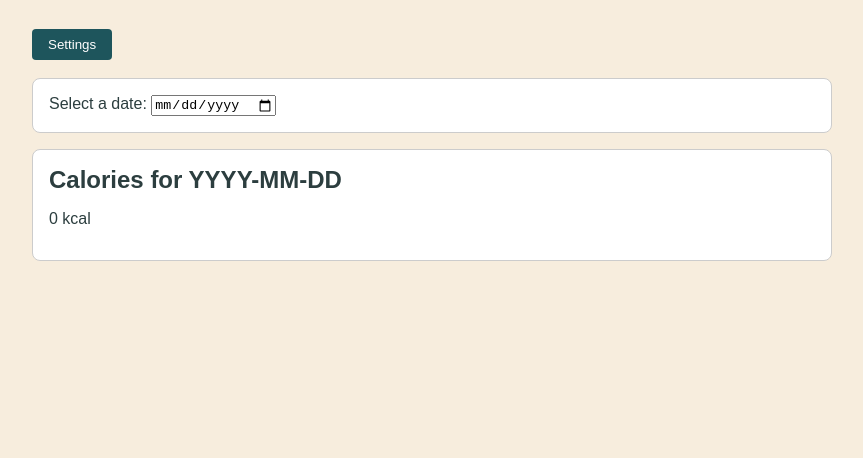
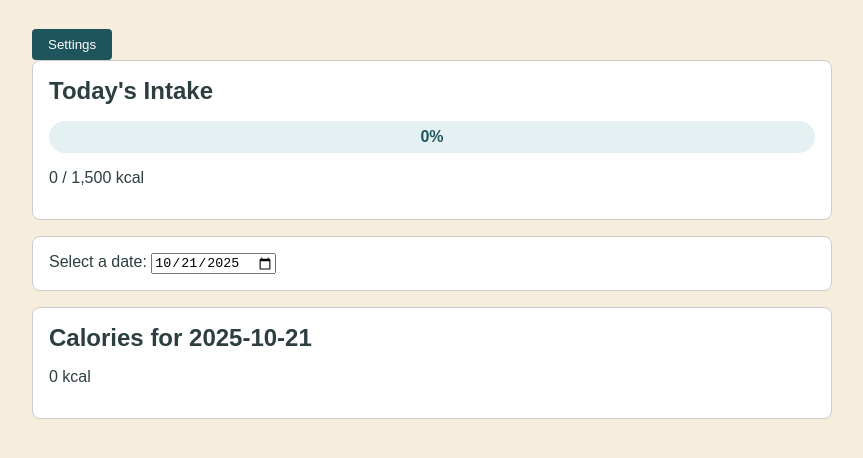
Before and after one commit to drs-az/CalorieTracker, a plain HTML site: page index.html in a window 1280 px wide. Shown: the part 222-680 px from the top of the page, without its empty margins (208-1071 px from the left). Drawn offline with Linux system fonts and the light colour scheme.

Commit message:
Add persistent daily data and progress overview

```diff
--- a/index.html
+++ b/index.html
@@ -48,6 +48,40 @@
     .logo img {
       max-width: 150px;
     }
+    .today-card {
+      position: relative;
+      overflow: hidden;
+    }
+    .progress {
+      position: relative;
+      width: 100%;
+      height: 32px;
+      border-radius: 16px;
+      background: #e4f0f1;
+      margin: 1rem 0 0.5rem;
+      display: flex;
+      align-items: center;
+      justify-content: center;
+      font-weight: bold;
+      color: #1e555c;
+    }
+    .progress-fill {
+      position: absolute;
+      left: 0;
+      top: 0;
+      bottom: 0;
+      width: 0;
+      border-radius: 16px;
+      background: linear-gradient(90deg, #4caf50, #1e555c);
+      transition: width 0.3s ease;
+    }
+    .progress-fill.over-limit {
+      background: linear-gradient(90deg, #ff6b6b, #c62828);
+    }
+    .progress-label {
+      position: relative;
+      z-index: 1;
+    }
   </style>
 </head>
 <body>
@@ -63,7 +97,16 @@
     <input type="file" id="jsonUpload" accept="application/json" />
     <button onclick="exportData()">Export All Data</button>
   </div>
-<br><br>
+
+  <div class="card today-card">
+    <h2>Today's Intake</h2>
+    <div class="progress" role="img" aria-label="Calories consumed towards daily goal">
+      <div class="progress-fill" id="progressFill"></div>
+      <span class="progress-label" id="progressLabel">0%</span>
+    </div>
+    <p id="todayCalories">0 / 1,500 kcal</p>
+  </div>
+
   <div class="calendar">
     <label for="datePicker">Select a date:</label>
     <input type="date" id="datePicker" />
@@ -75,15 +118,75 @@
   </div>
 
   <script>
-    const data = {};
+    const STORAGE_KEY = "calorieTrackerData";
+    const DAILY_LIMIT = 1500;
+    let data = {};
+
     const datePicker = document.getElementById("datePicker");
     const selectedDateDisplay = document.getElementById("selectedDate");
     const caloriesDisplay = document.getElementById("caloriesDisplay");
+    const progressFill = document.getElementById("progressFill");
+    const progressLabel = document.getElementById("progressLabel");
+    const todayCaloriesDisplay = document.getElementById("todayCalories");
+
+    function loadData() {
+      try {
+        const stored = localStorage.getItem(STORAGE_KEY);
+        if (stored) {
+          const parsed = JSON.parse(stored);
+          if (parsed && typeof parsed === "object") {
+            data = parsed;
+          }
+        }
+      } catch (error) {
+        console.warn("Failed to load stored data", error);
+      }
+    }
+
+    function saveData() {
+      try {
+        localStorage.setItem(STORAGE_KEY, JSON.stringify(data));
+      } catch (error) {
+        console.warn("Failed to store data", error);
+      }
+    }
+
+    function formatDateForDisplay(date) {
+      return date || "YYYY-MM-DD";
+    }
+
+    function updateSelectedDateDisplay(date) {
+      const calories = date ? (data[date] || 0) : 0;
+      selectedDateDisplay.textContent = `Calories for ${formatDateForDisplay(date)}`;
+      caloriesDisplay.textContent = `${calories.toLocaleString()} kcal`;
+    }
+
+    function updateTodayView() {
+      const today = new Date().toISOString().split("T")[0];
+      const todayCalories = data[today] || 0;
+      const progress = todayCalories / DAILY_LIMIT;
+      const boundedProgress = Math.min(progress, 1);
+      const progressPercent = Math.round(progress * 100);
+
+      progressFill.style.width = `${boundedProgress * 100}%`;
+      progressFill.classList.toggle("over-limit", todayCalories > DAILY_LIMIT);
+      progressLabel.textContent = `${progressPercent}%`;
+      todayCaloriesDisplay.textContent = `${todayCalories.toLocaleString()} / ${DAILY_LIMIT.toLocaleString()} kcal`;
+    }
+
+    function initializeDatePicker() {
+      const today = new Date().toISOString().split("T")[0];
+      datePicker.value = today;
+      updateSelectedDateDisplay(today);
+    }
+
+    loadData();
+    initializeDatePicker();
+    updateTodayView();
 
     datePicker.addEventListener("change", () => {
       const date = datePicker.value;
-      selectedDateDisplay.textContent = `Calories for ${date}`;
-      caloriesDisplay.textContent = `${data[date] || 0} kcal`;
+      updateSelectedDateDisplay(date);
     });
 
     document.getElementById("jsonUpload").addEventListener("change", (event) => {
@@ -96,15 +199,19 @@
           const json = JSON.parse(e.target.result);
           if (json.date && typeof json.total_calories === "number") {
             data[json.date] = json.total_calories;
+            saveData();
             if (datePicker.value === json.date) {
-              caloriesDisplay.textContent = `${json.total_calories} kcal`;
+              updateSelectedDateDisplay(json.date);
             }
+            updateTodayView();
+            alert(`Logged ${json.total_calories} kcal for ${json.date}.`);
           } else {
             alert("Invalid JSON format.");
           }
         } catch {
           alert("Failed to parse JSON.");
         }
+        event.target.value = "";
       };
       reader.readAsText(file);
     });
```
